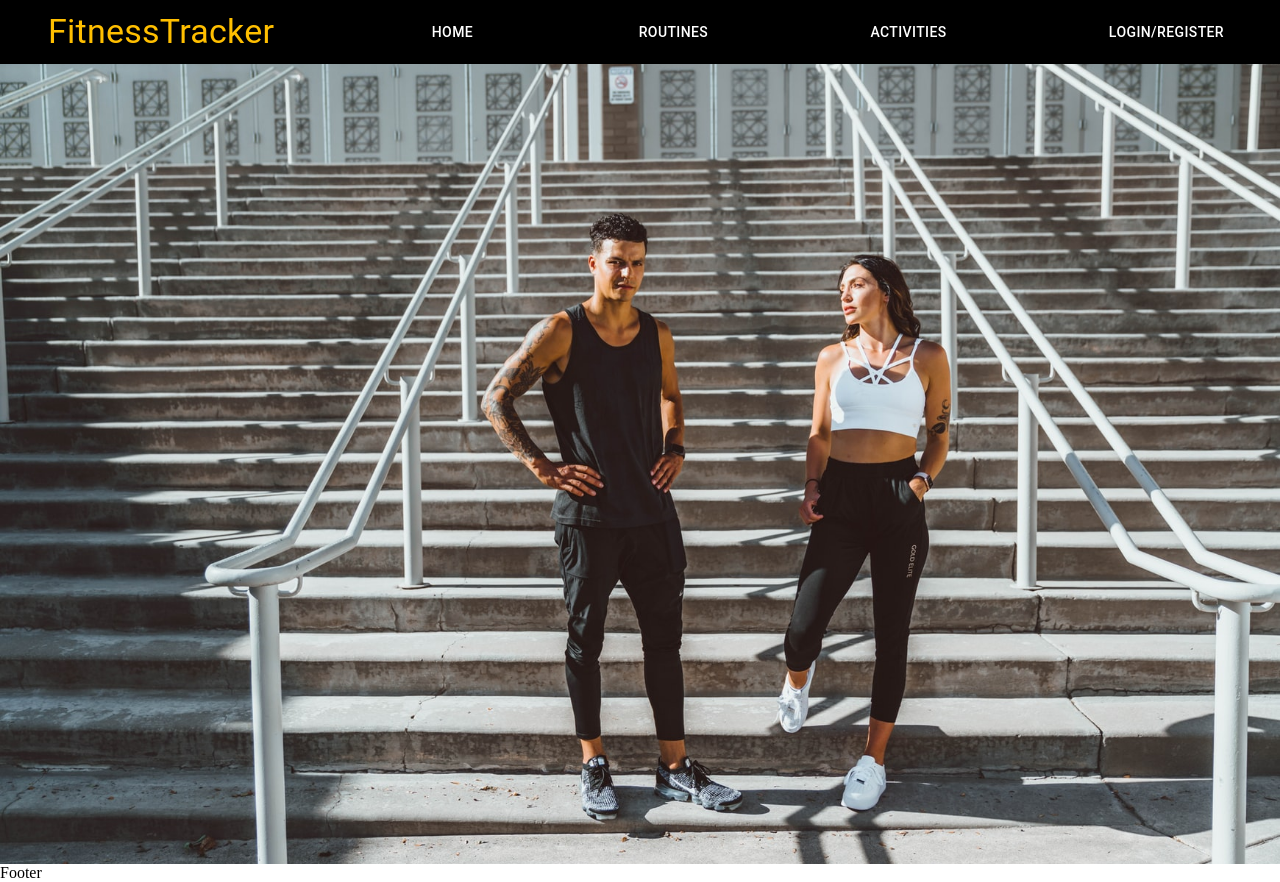
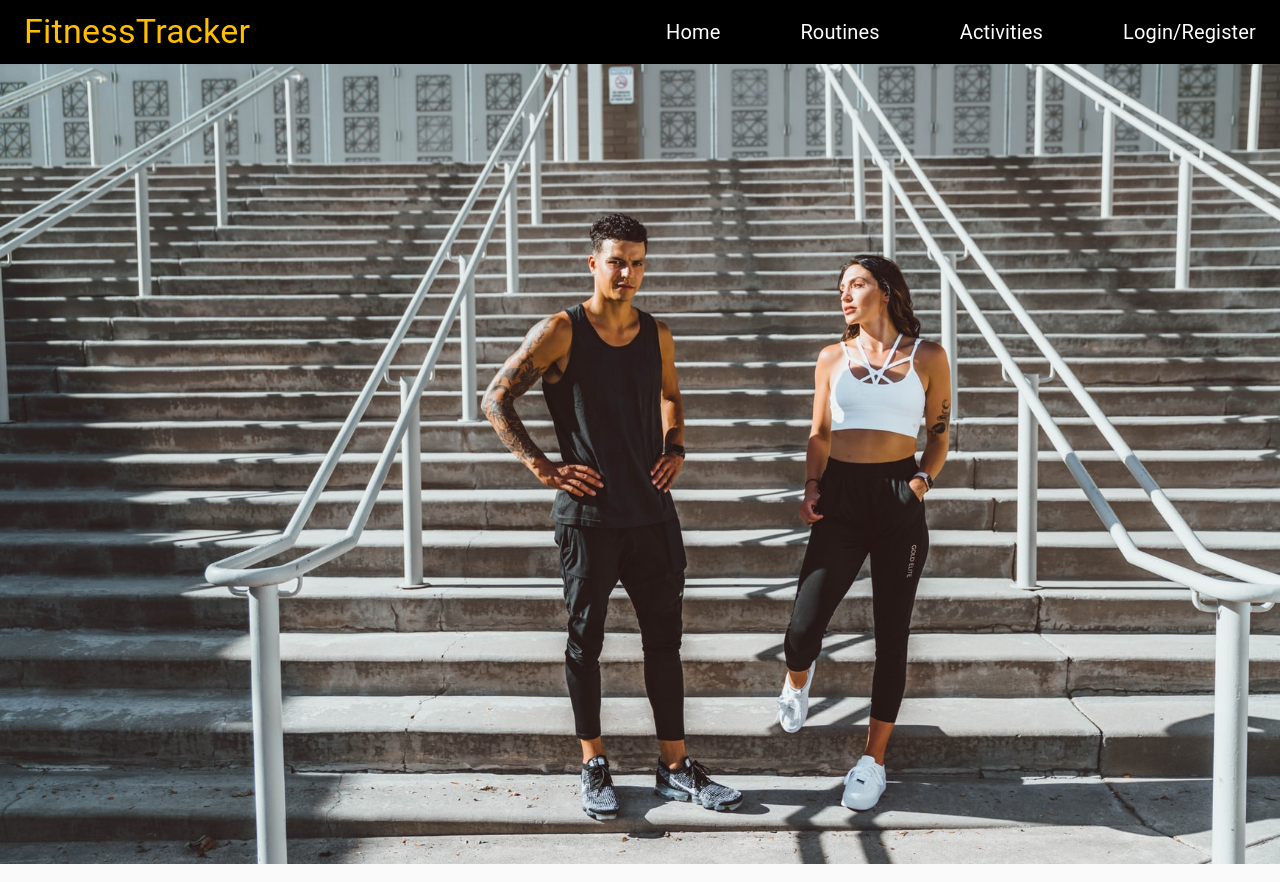
Before and after one commit to carlos-escamilla33/FitnessTrackerFrontEnd, a React (Create React App) app: page / in a window 1280 px wide. Built offline with nearby package versions, Linux system fonts and the light colour scheme; no server answers.

Commit message:
issue with loading data in reverse (theres a lag)

```diff
--- a/src/App.js
+++ b/src/App.js
@@ -41,7 +41,6 @@ const App = () => {
                     <Activities />
                 </Route>
             </Switch>
-            <Footer />
         </>
     )
 }
--- a/src/components/NavBar/NavBar.css
+++ /dev/null
@@ -1,6 +0,0 @@
-
-
-.menuItems {
-    display: flex;
-    justify-content: space-between;
-}
--- a/src/components/NavBar/NavBar.js
+++ b/src/components/NavBar/NavBar.js
@@ -1,25 +1,25 @@
 import React, { useContext } from "react";
 import { UserContext } from "../../context/UserContext";
-import { useHistory, Link } from "react-router-dom";
-import "./NavBar.css";
+import { Link } from "react-router-dom";
+import useStyles from "./stylesNavBar.js";
 import {
     AppBar,
-    Box,
+    CssBaseline,
     Toolbar,
     Typography,
     Button,
-    Container
+    Container,
 } from "@material-ui/core";
 
 const NavBar = () => {
     const { token, setToken, setUser, user } = useContext(UserContext);
-    const history = useHistory();
+    const classes = useStyles();
 
     const style = {
         background: "black"
     }
 
-    const myActivities = `/users/${user}/routines`;
+    const myRoutines = `/users/${user}/routines`;
 
     const logout = () => {
         setToken("");
@@ -27,40 +27,26 @@ const NavBar = () => {
     }
 
     return (
-        <Box sx={{ flexGrow: 1 }}>
-            <AppBar style={style} position="static">
-                <Container maxWidth="lg">
-                    <Toolbar className="menuItems">
-                        <Typography style={{ color: '#FFBF00' }} variant="h4" component="div" sx={{ flexGrow: 1 }}>
+        <AppBar position="static" className={classes.appBar}>
+            <CssBaseline />
+            <Toolbar>
+                <Typography variant="h4" className={classes.logo}>
                     FitnessTracker
                 </Typography>
                 <div>
-                            <Button component={Link} to="/" color="inherit">Home</Button>
-                        </div>
-                        <div>
-                            <Button component={Link} to="/routines" color="inherit">Routines</Button>
-                        </div>
+                    <Link to="/" className={classes.link}>Home</Link>
+                    <Link to="/routines" className={classes.link}>Routines</Link>
                     {
-                            token ?
-                                <div>
-                                    <Button component={Link} to={myActivities} color="inherit">My Activities</Button>
-                                </div> : null
+                        token.length > 1 ? <Link to={myRoutines} className={classes.link}>My Routines</Link> : null
                     }
-                        <div>
-                            <Button component={Link} to="/activities" color="inherit">Activities</Button>
-                        </div>
-                        <div>
+                    <Link to="/activities" className={classes.link}>Activities</Link>
                     {
-                                token.length > 1 ?
-                                    <Button onClick={logout} component={Link} to="/" color="inherit">Logout</Button>
-                                    :
-                                    <Button component={Link} to="/users/login" color="inherit">Login/Register</Button>
+                        token.length > 1 ? <Link onClick={logout} to="/" className={classes.link}>Logout</Link>
+                            : <Link to="/users/login" className={classes.link}>Login/Register</Link>
                     }
                 </div>
             </Toolbar>
-                </Container>
         </AppBar>
-        </Box>
     )
 }
 
--- /dev/null
+++ b/src/components/NavBar/stylesNavBar.js
@@ -0,0 +1,29 @@
+import React from "react";
+import { makeStyles } from "@material-ui/core";
+
+const useStyles = makeStyles((theme) => ({
+    navLinks: {
+        marginLeft: theme.spacing(10),
+        display: "flex",
+    },
+    appBar: {
+        background: "black",
+    },
+    logo: {
+        flexGrow: "1",
+        cursor: "pointer",
+        color: '#FFBF00',
+    },
+    link: {
+        textDecoration: "none",
+        color: "white",
+        fontSize: "20px",
+        marginLeft: theme.spacing(10),
+        "&:hover": {
+            color: '#FFBF00',
+            borderBottom: "1px solid white",
+        },
+    },
+}))
+
+export default useStyles
--- a/src/components/RoutineActions/RoutineActions.js
+++ b/src/components/RoutineActions/RoutineActions.js
@@ -22,7 +22,7 @@ const RoutineActions = () => {
         routines,
         user,
         publicRoutines
-    } = useContext(UserContext)
+    } = useContext(UserContext);
 
     const updateRoutine = async (routineId) => {
         try {
@@ -61,6 +61,10 @@ const RoutineActions = () => {
             console.log(error);
         }
     }
+
+    useEffect(() => {
+        publicRoutines();
+    }, []);
 
     return (
         <>
--- a/src/context/UserContext.js
+++ b/src/context/UserContext.js
@@ -1,4 +1,4 @@
-import { createContext, useState, useEffect, useRef } from "react";
+import { createContext, useState, useEffect } from "react";
 import { callApi } from "../apiFunc";
 
 const UserContext = createContext();
@@ -8,7 +8,6 @@ const UserProvider = ({ children }) => {
     const [user, setUser] = useState("");
     const [token, setToken] = useState("");
     const [routines, setRoutines] = useState([]);
-    const isInitialMount = useRef(true)
 
     const publicRoutines = async () => {
         try {
@@ -25,9 +24,9 @@ const UserProvider = ({ children }) => {
         }
     }
 
-    useEffect(() => {
-        publicRoutines();
-    }, []);
+    // useEffect(() => {
+    //     publicRoutines();
+    // }, []);
 
     return (
         <UserContext.Provider
```
Lines whose indentation alone changed are shown as unchanged.
